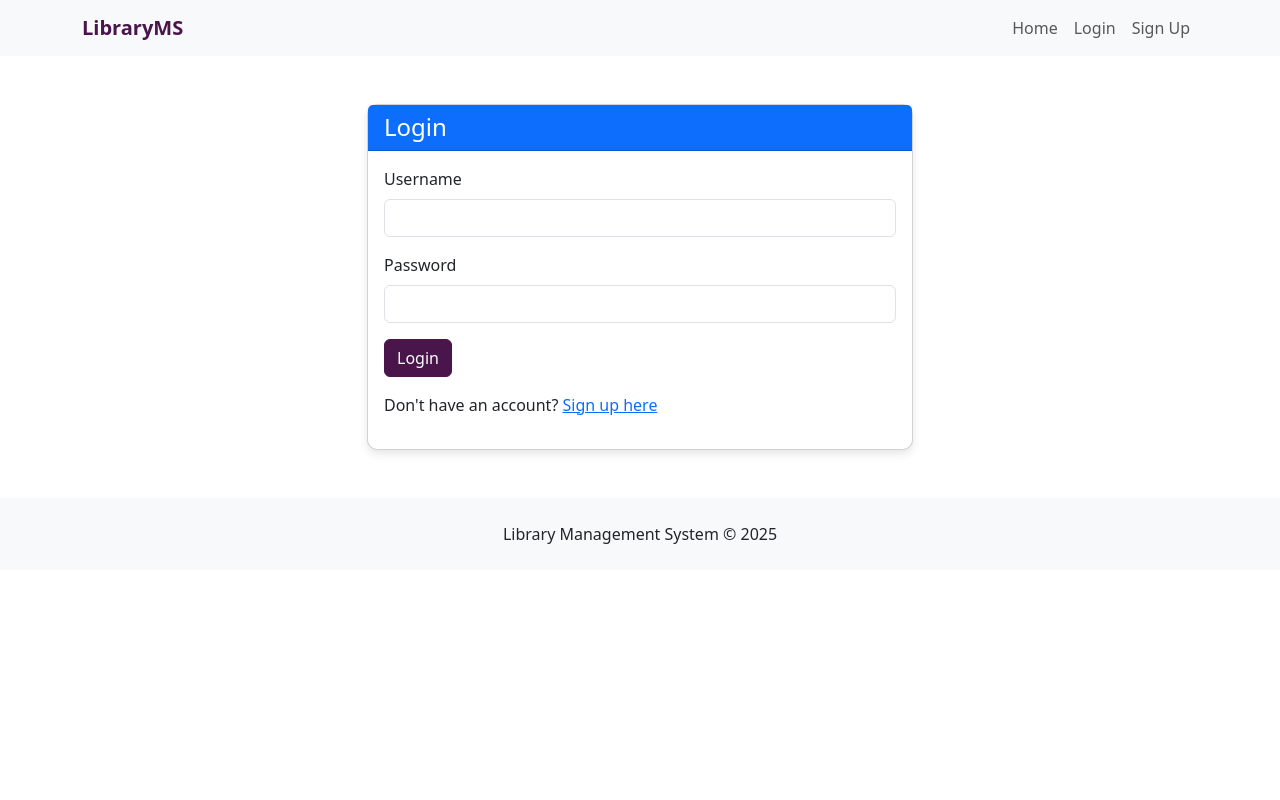
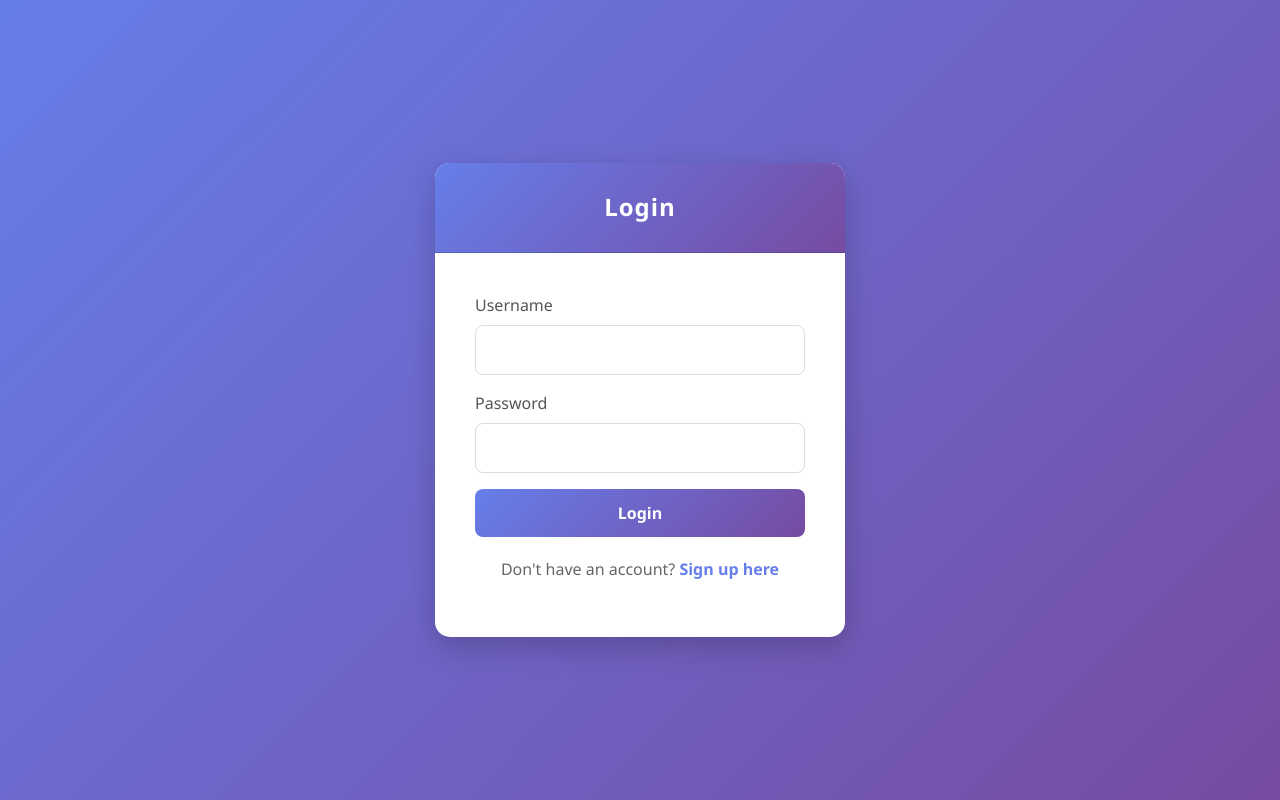
Before and after one commit to sayyedrabeeh/LibraryMS, a Django app: page /login/ in a window 1280 px wide. Run offline with Django 5.2, Linux system fonts and the light colour scheme.

Commit message:
changing ui login.html

```diff
--- a/library_project/templates/login.html
+++ b/library_project/templates/login.html
@@ -1,9 +1,91 @@
-{% extends 'base.html' %}
-
-{% block content %}
-<div class="container mt-5">
-    <div class="row">
-        <div class="col-md-6 mx-auto">
+<!DOCTYPE html>
+<html lang="en">
+<head>
+    <meta charset="UTF-8">
+    <meta name="viewport" content="width=device-width, initial-scale=1.0">
+    <title>Login</title>
+    <link href="https://cdn.jsdelivr.net/npm/bootstrap@5.3.0/dist/css/bootstrap.min.css" rel="stylesheet">
+    <style>
+        body {
+            background: linear-gradient(135deg, #667eea 0%, #764ba2 100%);
+            min-height: 100vh;
+            display: flex;
+            align-items: center;
+            justify-content: center;
+            font-family: 'Segoe UI', Tahoma, Geneva, Verdana, sans-serif;
+        }
+        .login-container {
+            max-width: 450px;
+            width: 100%;
+            padding: 20px;
+        }
+        .card {
+            border: none;
+            border-radius: 15px;
+            box-shadow: 0 10px 30px rgba(0, 0, 0, 0.2);
+            overflow: hidden;
+        }
+        .card-header {
+            background: linear-gradient(135deg, #667eea 0%, #764ba2 100%);
+            padding: 30px;
+            text-align: center;
+        }
+        .card-header h4 {
+            font-weight: 600;
+            letter-spacing: 1px;
+        }
+        .card-body {
+            padding: 40px;
+        }
+        .form-label {
+            font-weight: 500;
+            color: #555;
+            margin-bottom: 8px;
+        }
+        .form-control {
+            border-radius: 8px;
+            padding: 12px 15px;
+            border: 1px solid #ddd;
+            transition: all 0.3s ease;
+        }
+        .form-control:focus {
+            border-color: #667eea;
+            box-shadow: 0 0 0 0.2rem rgba(102, 126, 234, 0.25);
+        }
+        .btn-primary {
+            background: linear-gradient(135deg, #667eea 0%, #764ba2 100%);
+            border: none;
+            padding: 12px;
+            border-radius: 8px;
+            font-weight: 600;
+            width: 100%;
+            transition: transform 0.2s ease;
+        }
+        .btn-primary:hover {
+            transform: translateY(-2px);
+            box-shadow: 0 5px 15px rgba(102, 126, 234, 0.4);
+        }
+        .alert {
+            border-radius: 8px;
+            border: none;
+        }
+        .signup-link {
+            text-align: center;
+            margin-top: 20px;
+            color: #666;
+        }
+        .signup-link a {
+            color: #667eea;
+            text-decoration: none;
+            font-weight: 600;
+        }
+        .signup-link a:hover {
+            text-decoration: underline;
+        }
+    </style>
+</head>
+<body>
+    <div class="login-container">
         <div class="card">
             <div class="card-header bg-primary text-white">
                 <h4 class="mb-0">Login</h4>
@@ -29,12 +111,13 @@
                     </div>
                     <button type="submit" class="btn btn-primary">Login</button>
                 </form>
-                    <div class="mt-3">
+                <div class="signup-link">
                     <p>Don't have an account? <a href="{% url 'signup' %}">Sign up here</a></p>
                 </div>
             </div>
         </div>
     </div>
-    </div>
-</div>
-{% endblock %}
+
+    <script src="https://cdn.jsdelivr.net/npm/bootstrap@5.3.0/dist/js/bootstrap.bundle.min.js"></script>
+</body>
+</html>
```
Lines whose indentation alone changed are shown as unchanged.
